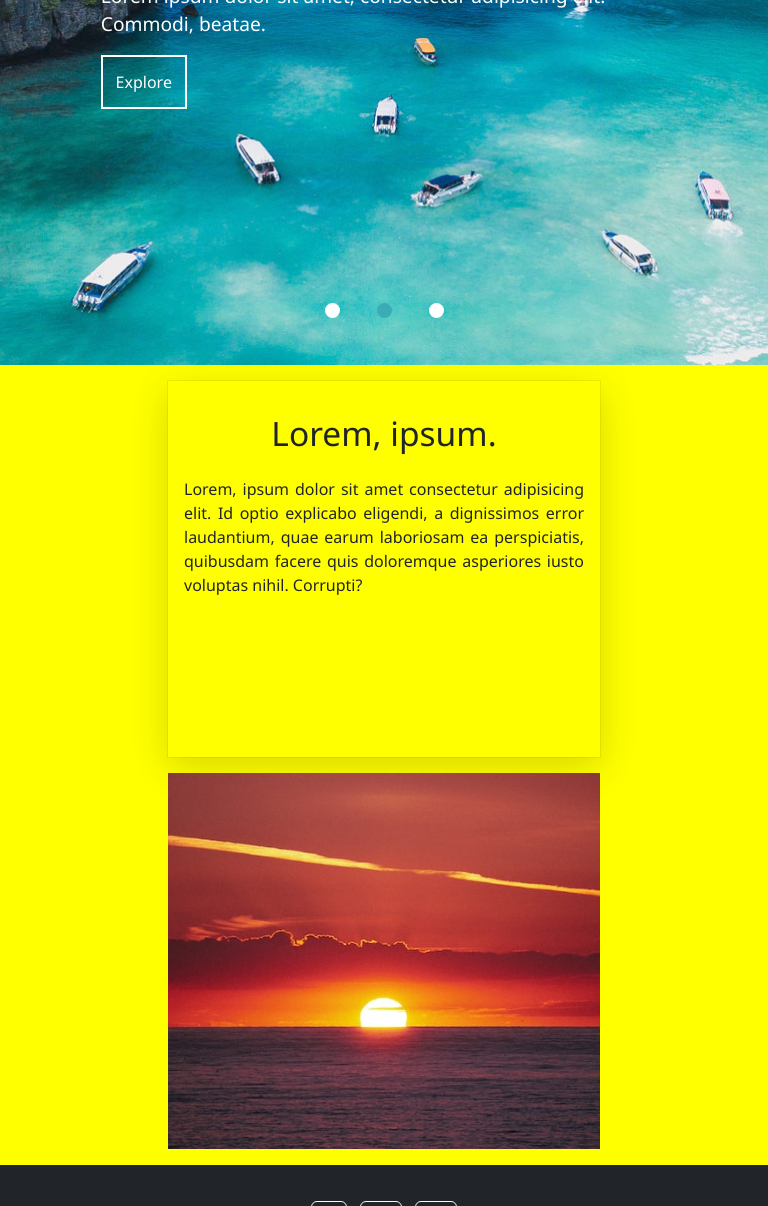
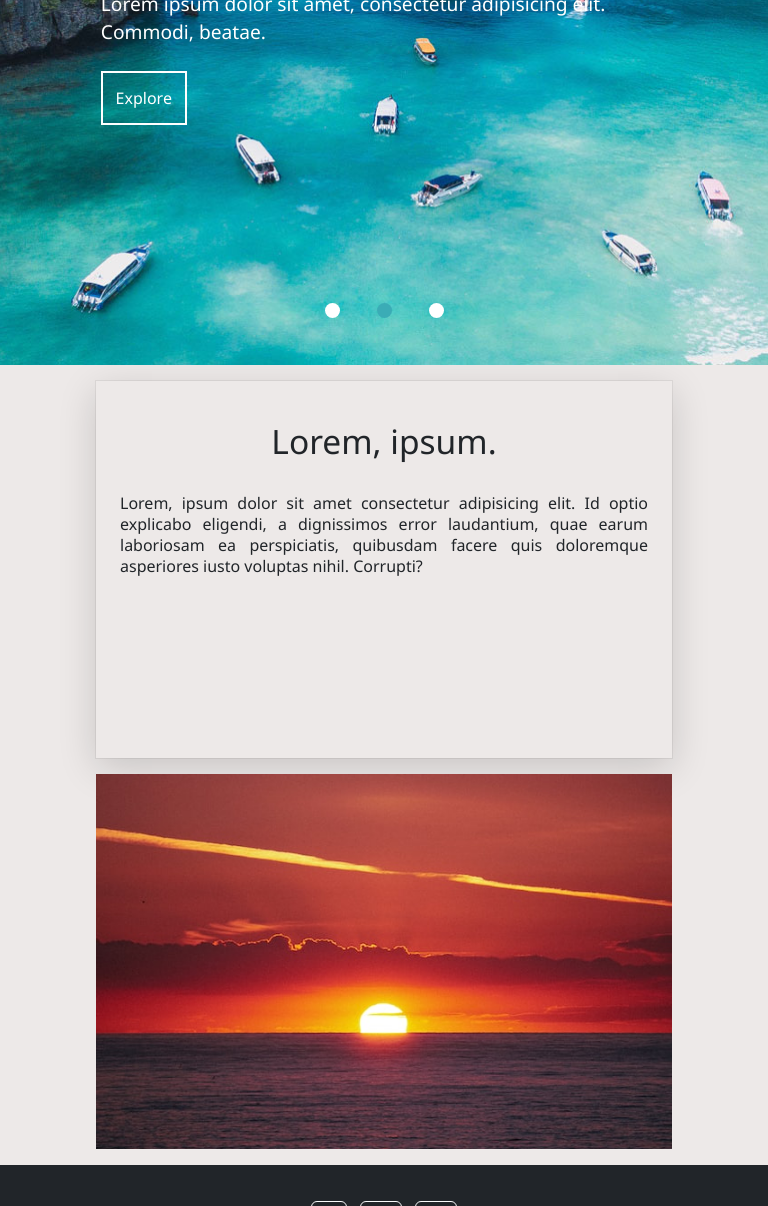
Before and after one commit to ranmij/website, a website: page index.html in a window 768 px wide. Shown: the part 315-1521 px from the top of the page. Drawn offline with nearby package versions, Linux system fonts and the light colour scheme.

Commit message:
responsive?

```diff
--- a/index.html
+++ b/index.html
@@ -51,7 +51,7 @@
         <div class="content-wrap d-flex align-items-center justify-content-center">
             <div class="slider-content px-4 px-lg-5">
                 <h1>PhilTravel Guide</h1>
-                <p>Lorem ipsum dolor sit amet, consectetur adipisicing elit. Commodi, beatae.</p>
+                <p class="my-4">Lorem ipsum dolor sit amet, consectetur adipisicing elit. Commodi, beatae.</p>
                 <a href="">Explore</a>
             </div>
         </div>
--- a/scss/_about.scss
+++ b/scss/_about.scss
@@ -5,9 +5,11 @@
     background: #EDE9E8;
     & .wrap-sides {
         display: flex;
+        font-size: 1rem;
+        line-height: 1.3rem;
         align-items: center;
         justify-content: space-around;
-        align-content: space-between;
+        align-content: space-around;
         height: 100%;
         width: 80%;
     }
@@ -17,6 +19,10 @@
         box-shadow: rgba(0, 0, 0, 0.16) 0px 10px 36px 0px, rgba(0, 0, 0, 0.06) 0px 0px 0px 1px;
         height: 50%;
         width: 45%;
+    }
+
+    & .wrap-sides .container-left p {
+        margin: 1rem 0;
     }
 
     & .wrap-sides .container-right {
@@ -49,7 +55,7 @@
 
 // }
 
-@media screen and (min-width: 320px) and (max-width: 480px) {
+@media screen and (min-width: 320px) and (max-width: 575px) {
     #navbar {
         background: #212529;
         padding: 1rem 0;
@@ -62,8 +68,8 @@
         padding: .5rem;
     }
     .about-section {
-        background: red;
         & .wrap-sides {
+            line-height: 1.2rem;
             font-size: 1rem;
             width: 100%;
             flex-direction: column;
@@ -81,7 +87,7 @@
     }
   }
 
-@media screen and (min-width: 481px) and (max-width: 768px) {
+@media screen and (min-width: 576px) and (max-width: 768px) {
     #navbar {
         background: #212529;
         padding: 1rem 0;
@@ -91,7 +97,6 @@
         padding: .5rem;
     }
     .about-section {
-        background: yellow;
         & .wrap-sides {
             font-size: 1rem;
             width: 100%;
@@ -99,18 +104,18 @@
         }
 
         & .wrap-sides .container-left {
-            width: 60%;
-            padding: 1rem 1rem;
+            width: 80%;
+            padding: 1.5rem;
             margin: 0 0 1rem;
         }
 
         & .wrap-sides .container-right {
-            width: 60%;
+            width: 80%;
         }
     }
 }
 
-@media screen and (min-width: 769px) and (max-width: 1024px) {
+@media screen and (min-width: 769px) and (max-width: 1134px) {
     #navbar {
         background: #212529;
         padding: 1rem 0;
@@ -120,15 +125,15 @@
         padding: .5rem;
     }
     .about-section {
-        background: green;
         & .wrap-sides {
+            font-size: 1rem;
             width: 100%;
             flex-direction: column;
         }
 
         & .wrap-sides .container-left {
             width: 55%;
-            padding: 1rem 1rem;
+            padding: 1.5rem;
             margin: 0 0 1rem;
         }
 
--- a/scss/_head.scss
+++ b/scss/_head.scss
@@ -49,6 +49,7 @@ body header {
     & li {
         padding: .5rem;
         a {
+            background: none;
             font-weight: 500;
             color: $primary-white;
             text-transform: uppercase;
```
Also changed, not shown: assets/css/style.css, 1 other file.
